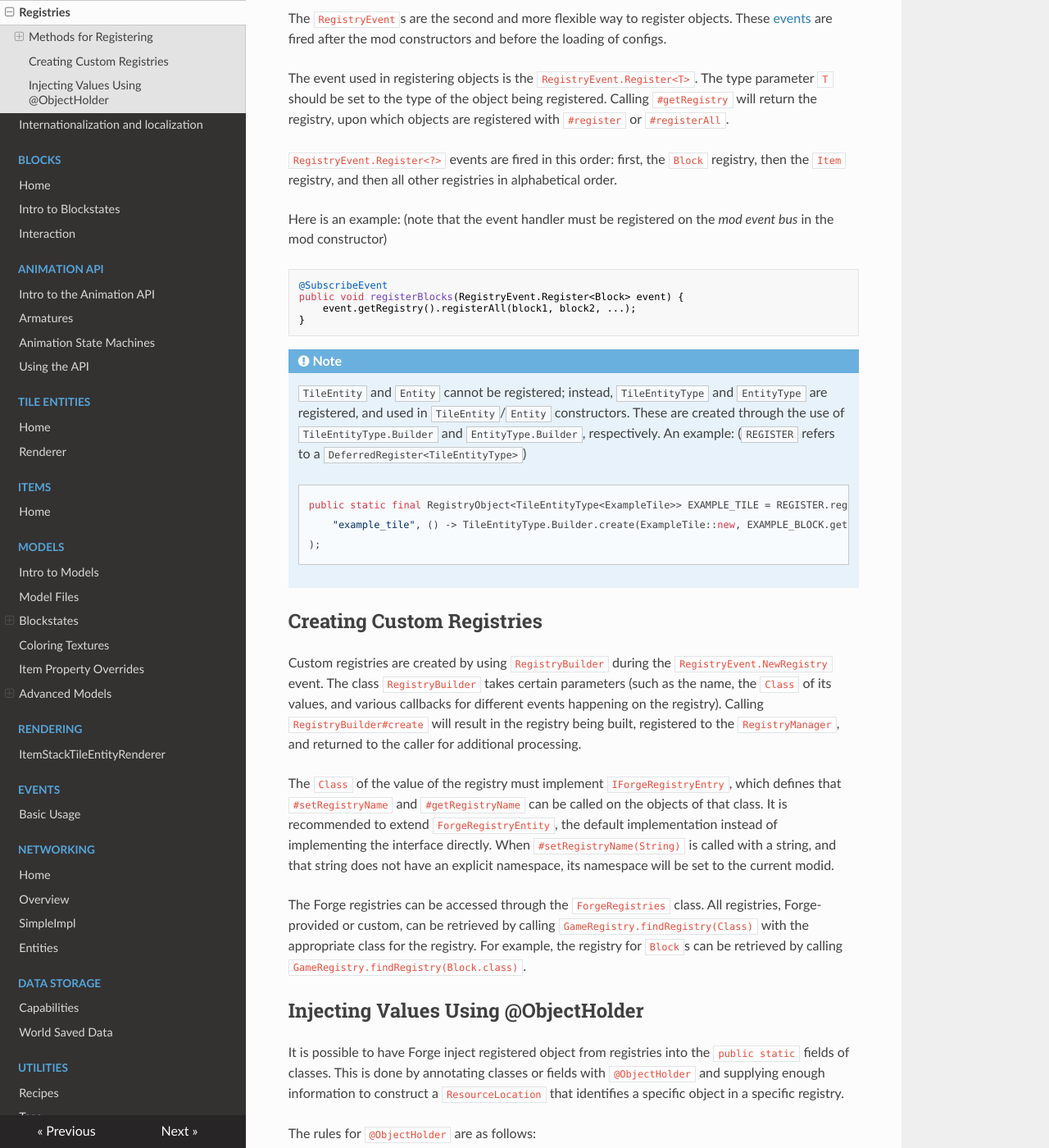
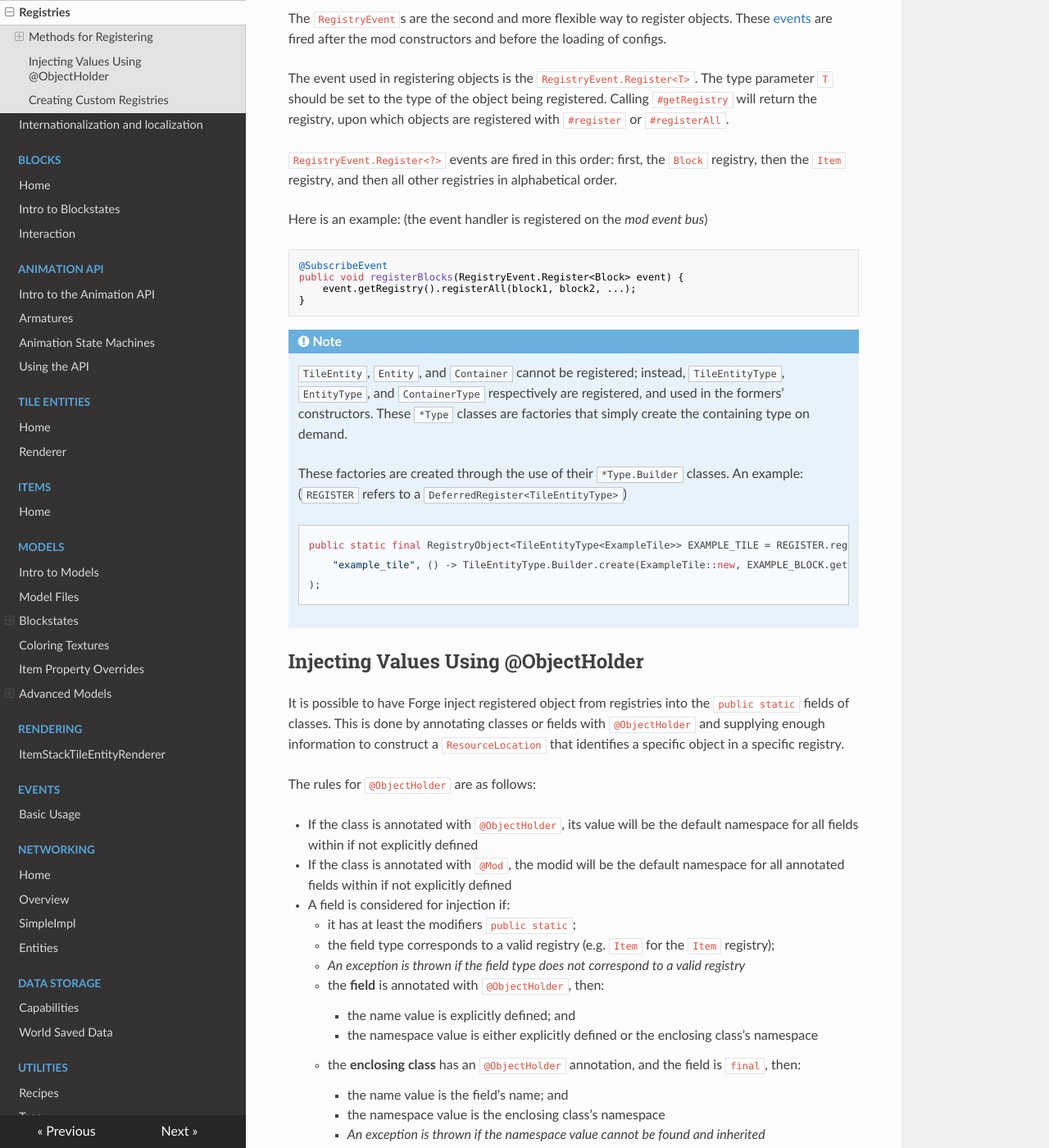
Before and after one commit to MinecraftForge/Documentation, an MkDocs documentation site: the page built from docs/concepts/registries.md, in a window 1280 px wide and 1400 px high, scrolled down 1128 px. Shown: the whole window at 82% size. Built offline with MkDocs 1.6.1, drawn with Linux system fonts in a browser that asks for light colours; nearby versions of some CDN libraries; some of the changed text lies outside the part shown.

Commit message:
Move ObjectHolder section to middle, fix typos, add ContainerType

````diff
--- a/docs/concepts/registries.md
+++ b/docs/concepts/registries.md
@@ -36,7 +36,7 @@ The event used in registering objects is the `RegistryEvent.Register<T>`. The ty
 
 `RegistryEvent.Register<?>` events are fired in this order: first, the `Block` registry, then the `Item` registry, and then all other registries in alphabetical order.
 
-Here is an example: (note that the event handler must be registered on the *mod event bus* in the mod constructor)
+Here is an example: (the event handler is registered on the *mod event bus*)
 
 ```java
 @SubscribeEvent
@@ -46,21 +46,14 @@ public void registerBlocks(RegistryEvent.Register<Block> event) {
 ```
 
 !!! note
-    `TileEntity` and `Entity` cannot be registered; instead, `TileEntityType` and `EntityType` are registered, and used in `TileEntity`/`Entity` constructors. These are created through the use of `TileEntityType.Builder` and `EntityType.Builder`, respectively. An example: (`REGISTER` refers to a `DeferredRegister<TileEntityType>`)
+    [`TileEntity`][tileentity], `Entity`, and `Container` cannot be registered; instead, `TileEntityType`, `EntityType`, and `ContainerType` respectively are registered, and used in the formers' constructors. These `*Type` classes are factories that simply create the containing type on demand.
+
+    These factories are created through the use of their `*Type.Builder` classes. An example: (`REGISTER` refers to a `DeferredRegister<TileEntityType>`)
     ```java
     public static final RegistryObject<TileEntityType<ExampleTile>> EXAMPLE_TILE = REGISTER.register(
         "example_tile", () -> TileEntityType.Builder.create(ExampleTile::new, EXAMPLE_BLOCK.get()).build(null)
     );
     ```
-
-Creating Custom Registries
--------------------
-
-Custom registries are created by using `RegistryBuilder` during the `RegistryEvent.NewRegistry` event. The class `RegistryBuilder` takes certain parameters (such as the name, the `Class` of its values, and various callbacks for different events happening on the registry). Calling `RegistryBuilder#create` will result in the registry being built, registered to the `RegistryManager`, and returned to the caller for additional processing.
-
-The `Class` of the value of the registry must implement `IForgeRegistryEntry`, which defines that `#setRegistryName` and `#getRegistryName` can be called on the objects of that class. It is recommended to extend `ForgeRegistryEntity`, the default implementation instead of implementing the interface directly. When `#setRegistryName(String)` is called with a string, and that string does not have an explicit namespace, its namespace will be set to the current modid.
-
-The Forge registries can be accessed through the `ForgeRegistries` class. All registries, Forge-provided or custom, can be retrieved by calling `GameRegistry.findRegistry(Class)` with the appropriate class for the registry. For example, the registry for `Block`s can be retrieved by calling `GameRegistry.findRegistry(Block.class)`.
 
 Injecting Values Using @ObjectHolder
 -------------------------------------
````
Also changed, not shown: other parts of docs/concepts/registries.md (+13 -3 lines).
